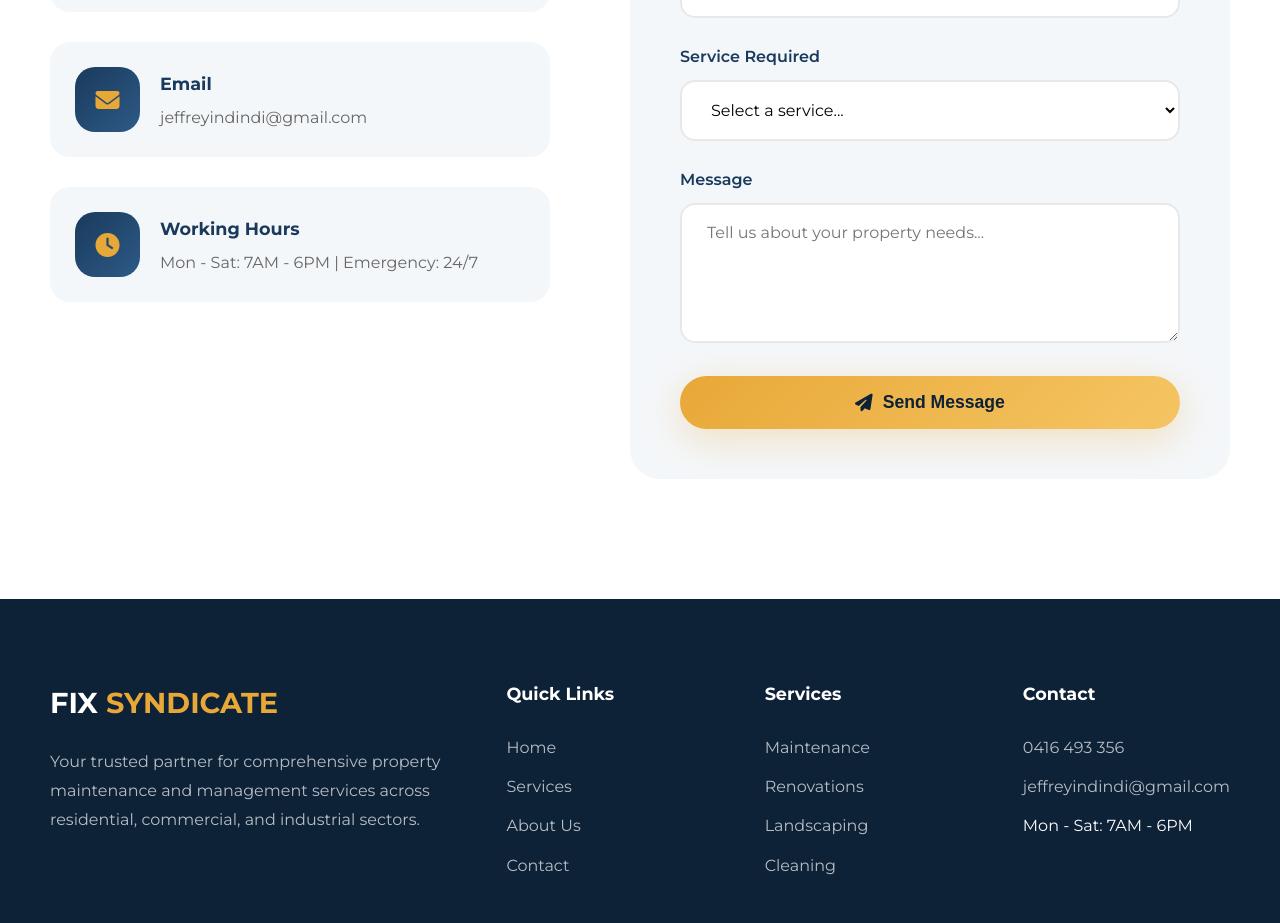
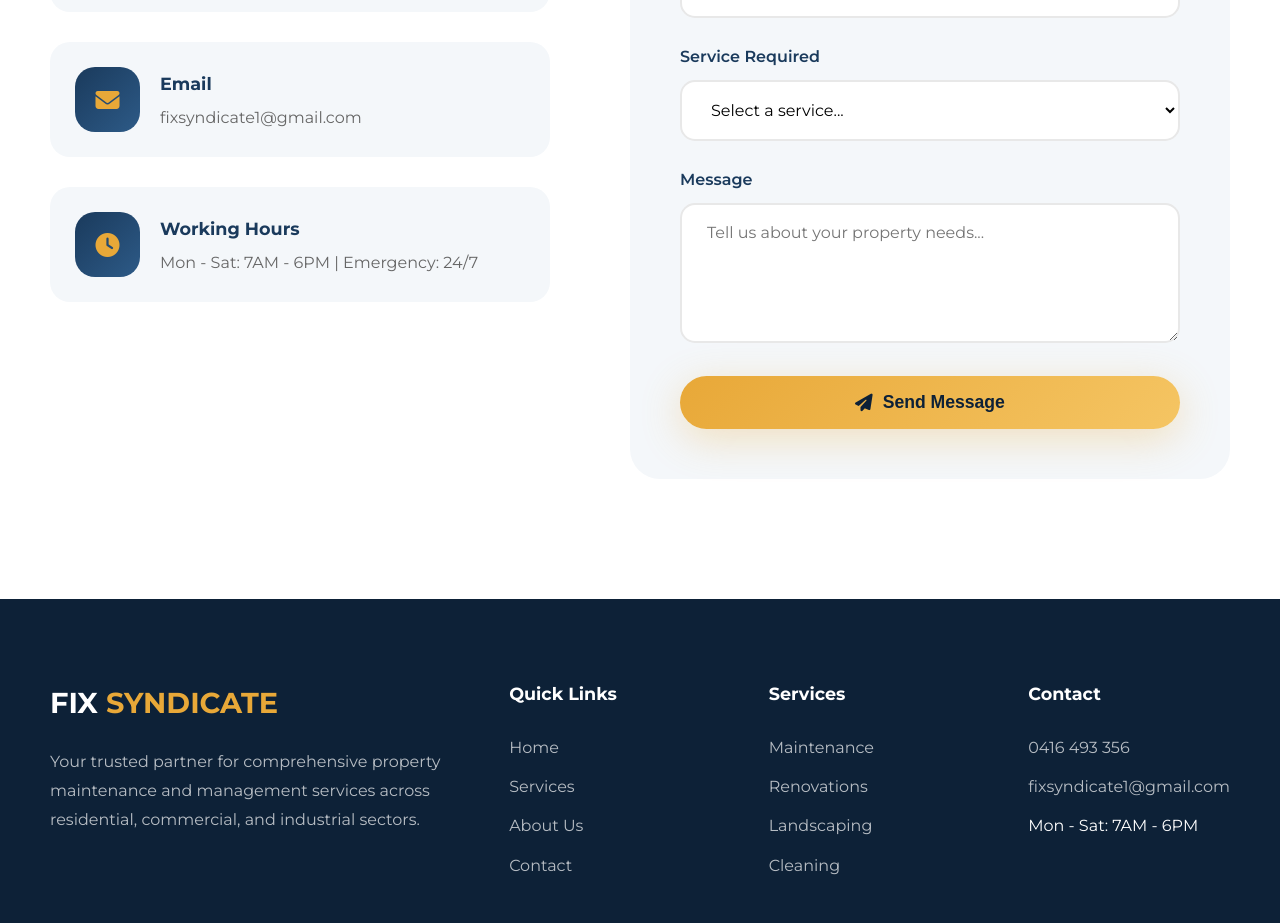
Before and after one commit to rapidshiftdev/fix-syndicate, a Next.js app: page / in a window 1280 px wide. Shown: the part 7269-8192 px from the top of the page. Built offline with nearby package versions, Linux system fonts and the light colour scheme.

Commit message:
Update page.tsx
I have updated email address to fixsyndicate1@gmail.com - Sri

```diff
--- a/app/page.tsx
+++ b/app/page.tsx
@@ -518,7 +518,7 @@
                 </div>
                 <div className="contact-item-text">
                   <h4>Email</h4>
-                  <a href="mailto:jeffreyindindi@gmail.com">jeffreyindindi@gmail.com</a>
+                  <a href="mailto:fixsyndicate1@gmail.com">fixsyndicate1@gmail.com</a>
                 </div>
               </div>
 
@@ -631,7 +631,7 @@
             <h4>Contact</h4>
             <ul>
               <li><a href="tel:0416493356">0416 493 356</a></li>
-              <li><a href="mailto:jeffreyindindi@gmail.com">jeffreyindindi@gmail.com</a></li>
+              <li><a href="mailto:fixsyndicate1@gmail.com">fixsyndicate1@gmail.com</a></li>
               <li>Mon - Sat: 7AM - 6PM</li>
             </ul>
           </div>
```
